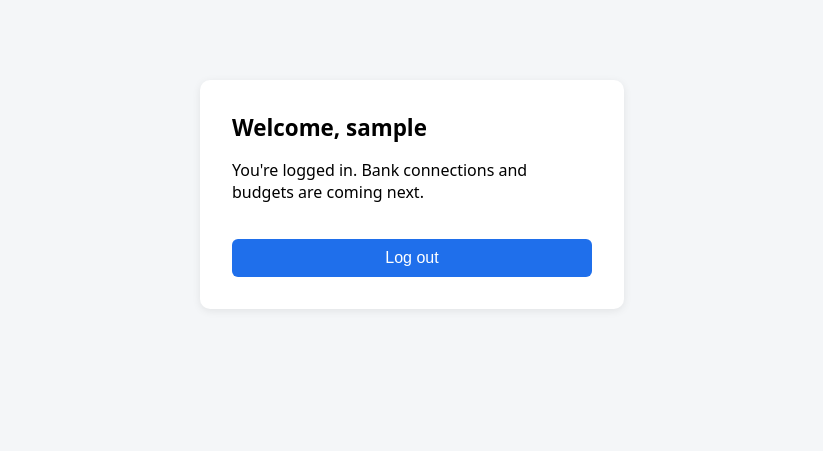
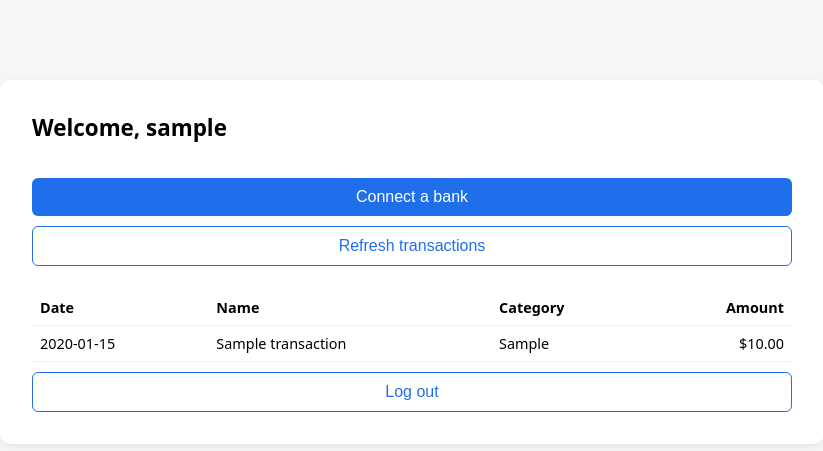
Before and after one commit to BrianLi200777/secure-budget-app, a Flask app: page / in a window 1280 px wide. Shown: the top 451 px of the page, without its empty margins (228-1051 px from the left). Run offline with Flask 3, Linux system fonts and the light colour scheme; the visitor is signed in with stand-in values (Sample User, id 1); tables that the repository leaves empty hold one stand-in row (values such as "Sample post"); parts of the project's set-up code (start-up, migrations or seed data) failed here and were passed over; some libraries are stand-ins or nearby versions.

Commit message:
Add Plaid Link, encrypted access token storage, and transaction sync
Co-Authored-By: Claude Opus 5.5 <noreply@anthropic.com>

```diff
--- a/app.py
+++ b/app.py
@@ -1,11 +1,22 @@
 import os
 import sqlite3
+import time
 from functools import wraps
 
+import plaid
+import urllib3
 from argon2 import PasswordHasher
 from argon2.exceptions import VerifyMismatchError
+from cryptography.fernet import Fernet
 from dotenv import load_dotenv
-from flask import Flask, flash, g, redirect, render_template, request, session, url_for
+from flask import Flask, flash, g, jsonify, redirect, render_template, request, session, url_for
+from plaid.api import plaid_api
+from plaid.model.country_code import CountryCode
+from plaid.model.item_public_token_exchange_request import ItemPublicTokenExchangeRequest
+from plaid.model.link_token_create_request import LinkTokenCreateRequest
+from plaid.model.link_token_create_request_user import LinkTokenCreateRequestUser
+from plaid.model.products import Products
+from plaid.model.transactions_sync_request import TransactionsSyncRequest
 
 load_dotenv()
 
@@ -17,6 +28,22 @@ app.config["SESSION_COOKIE_SAMESITE"] = "Lax"
 
 DATABASE = "budget.db"
 password_hasher = PasswordHasher()
+# Encrypts Plaid access tokens at rest. A stolen database is useless without this key.
+fernet = Fernet(os.environ["FERNET_KEY"])
+
+plaid_client = plaid_api.PlaidApi(
+    plaid.ApiClient(
+        plaid.Configuration(
+            host=plaid.Environment.Sandbox,
+            api_key={
+                "clientId": os.environ["PLAID_CLIENT_ID"],
+                "secret": os.environ["PLAID_SECRET"],
+            },
+        )
+    )
+)
+# Plaid rejected the request, or we couldn't reach Plaid at all.
+PLAID_ERRORS = (plaid.ApiException, urllib3.exceptions.HTTPError)
 
 
 def get_db():
@@ -42,6 +69,26 @@ def init_db():
                 password_hash TEXT NOT NULL
             )"""
         )
+        db.execute(
+            """CREATE TABLE IF NOT EXISTS items (
+                id INTEGER PRIMARY KEY AUTOINCREMENT,
+                user_id INTEGER NOT NULL REFERENCES users(id),
+                plaid_item_id TEXT NOT NULL,
+                access_token_encrypted BLOB NOT NULL,
+                cursor TEXT
+            )"""
+        )
+        db.execute(
+            """CREATE TABLE IF NOT EXISTS transactions (
+                id TEXT PRIMARY KEY,
+                user_id INTEGER NOT NULL REFERENCES users(id),
+                item_id INTEGER NOT NULL REFERENCES items(id),
+                date TEXT NOT NULL,
+                name TEXT NOT NULL,
+                amount REAL NOT NULL,
+                category TEXT
+            )"""
+        )
 
 
 def login_required(view):
@@ -57,10 +104,130 @@ def login_required(view):
 @app.route("/")
 @login_required
 def home():
-    user = get_db().execute(
+    db = get_db()
+    user = db.execute(
         "SELECT username FROM users WHERE id = ?", (session["user_id"],)
     ).fetchone()
-    return render_template("home.html", username=user["username"])
+    transactions = db.execute(
+        "SELECT date, name, amount, category FROM transactions WHERE user_id = ? "
+        "ORDER BY date DESC",
+        (session["user_id"],),
+    ).fetchall()
+    return render_template(
+        "home.html", username=user["username"], transactions=transactions
+    )
+
+
+@app.route("/plaid/link_token", methods=["POST"])
+@login_required
+def create_link_token():
+    request_body = LinkTokenCreateRequest(
+        user=LinkTokenCreateRequestUser(client_user_id=str(session["user_id"])),
+        client_name="Secure Budget",
+        products=[Products("transactions")],
+        country_codes=[CountryCode("US")],
+        language="en",
+    )
+    try:
+        response = plaid_client.link_token_create(request_body)
+    except PLAID_ERRORS:
+        app.logger.exception("Plaid link_token_create failed")
+        return jsonify(error="Could not start bank connection."), 502
+    return jsonify(link_token=response["link_token"])
+
+
+@app.route("/plaid/exchange", methods=["POST"])
+@login_required
+def exchange_public_token():
+    public_token = (request.get_json(silent=True) or {}).get("public_token")
+    if not public_token:
+        return jsonify(error="Missing public token."), 400
+    try:
+        response = plaid_client.item_public_token_exchange(
+            ItemPublicTokenExchangeRequest(public_token=public_token)
+        )
+    except PLAID_ERRORS:
+        app.logger.exception("Plaid token exchange failed")
+        return jsonify(error="Could not connect bank."), 502
+
+    # The access token is encrypted before it ever touches the database.
+    encrypted = fernet.encrypt(response["access_token"].encode())
+    db = get_db()
+    db.execute(
+        "INSERT INTO items (user_id, plaid_item_id, access_token_encrypted) "
+        "VALUES (?, ?, ?)",
+        (session["user_id"], response["item_id"], encrypted),
+    )
+    db.commit()
+    try:
+        sync_transactions(session["user_id"])
+    except PLAID_ERRORS:
+        # The bank is connected; "Refresh transactions" can try again later.
+        app.logger.exception("Initial Plaid transactions sync failed")
+    return jsonify(ok=True)
+
+
+@app.route("/plaid/sync", methods=["POST"])
+@login_required
+def refresh_transactions():
+    try:
+        sync_transactions(session["user_id"])
+    except PLAID_ERRORS:
+        app.logger.exception("Plaid transactions sync failed")
+        flash("Could not refresh transactions. Try again later.")
+    return redirect(url_for("home"))
+
+
+def sync_transactions(user_id):
+    db = get_db()
+    items = db.execute(
+        "SELECT id, access_token_encrypted, cursor FROM items WHERE user_id = ?",
+        (user_id,),
+    ).fetchall()
+    for item in items:
+        access_token = fernet.decrypt(item["access_token_encrypted"]).decode()
+        cursor = item["cursor"]
+        for attempt in range(10):
+            request_args = {"access_token": access_token}
+            if cursor:
+                request_args["cursor"] = cursor
+            response = plaid_client.transactions_sync(
+                TransactionsSyncRequest(**request_args)
+            )
+
+            for t in response["added"] + response["modified"]:
+                category = t.get("personal_finance_category")
+                db.execute(
+                    "INSERT OR REPLACE INTO transactions "
+                    "(id, user_id, item_id, date, name, amount, category) "
+                    "VALUES (?, ?, ?, ?, ?, ?, ?)",
+                    (
+                        t["transaction_id"],
+                        user_id,
+                        item["id"],
+                        str(t["date"]),
+                        t["name"],
+                        t["amount"],
+                        category["primary"] if category else None,
+                    ),
+                )
+            for t in response["removed"]:
+                db.execute(
+                    "DELETE FROM transactions WHERE id = ? AND user_id = ?",
+                    (t["transaction_id"], user_id),
+                )
+
+            cursor = response["next_cursor"]
+            if response["has_more"]:
+                continue
+            # A brand-new bank connection can take a few seconds before Plaid has data.
+            if not cursor:
+                time.sleep(2)
+                continue
+            break
+
+        db.execute("UPDATE items SET cursor = ? WHERE id = ?", (cursor, item["id"]))
+        db.commit()
 
 
 @app.route("/register", methods=["GET", "POST"])
--- a/requirements.txt
+++ b/requirements.txt
@@ -2,3 +2,4 @@ flask==3.1.3
 plaid-python==46.0.0
 python-dotenv==1.2.4
 argon2-cffi==25.1.0
+cryptography==50.0.2
--- a/templates/base.html
+++ b/templates/base.html
@@ -17,6 +17,11 @@
     .flash { background: #fff4e5; border: 1px solid #f0c36d; padding: 8px 12px;
              border-radius: 6px; margin-bottom: 12px; font-size: .9rem; }
     p.switch { text-align: center; font-size: .9rem; }
+    main:has(table) { max-width: 760px; }
+    button.secondary { background: #fff; color: #1f6feb; border: 1px solid #1f6feb; margin-top: 10px; }
+    table { width: 100%; border-collapse: collapse; margin-top: 24px; font-size: .9rem; }
+    th, td { text-align: left; padding: 8px; border-bottom: 1px solid #eee; }
+    .num { text-align: right; }
   </style>
 </head>
 <body>
--- a/templates/home.html
+++ b/templates/home.html
@@ -1,8 +1,53 @@
 {% extends "base.html" %}
 {% block content %}
   <h1>Welcome, {{ username }}</h1>
-  <p>You're logged in. Bank connections and budgets are coming next.</p>
+
+  <button id="connect-bank" type="button">Connect a bank</button>
+  <form method="post" action="{{ url_for('refresh_transactions') }}">
+    <button type="submit" class="secondary">Refresh transactions</button>
+  </form>
+
+  {% if transactions %}
+    <table>
+      <thead><tr><th>Date</th><th>Name</th><th>Category</th><th class="num">Amount</th></tr></thead>
+      <tbody>
+        {% for t in transactions %}
+          <tr>
+            <td>{{ t.date }}</td>
+            <td>{{ t.name }}</td>
+            <td>{{ (t.category or "Other").replace("_", " ").title() }}</td>
+            <td class="num">${{ "%.2f"|format(t.amount) }}</td>
+          </tr>
+        {% endfor %}
+      </tbody>
+    </table>
+  {% else %}
+    <p>No transactions yet. Connect a bank to get started.</p>
+  {% endif %}
+
   <form method="post" action="{{ url_for('logout') }}">
-    <button type="submit">Log out</button>
+    <button type="submit" class="secondary">Log out</button>
   </form>
+
+  <script src="https://cdn.plaid.com/link/v2/stable/link-initialize.js"></script>
+  <script>
+    document.getElementById("connect-bank").addEventListener("click", async () => {
+      const res = await fetch("{{ url_for('create_link_token') }}", { method: "POST" });
+      const data = await res.json();
+      if (!res.ok) { alert(data.error); return; }
+
+      Plaid.create({
+        token: data.link_token,
+        onSuccess: async (public_token) => {
+          const exchange = await fetch("{{ url_for('exchange_public_token') }}", {
+            method: "POST",
+            headers: { "Content-Type": "application/json" },
+            body: JSON.stringify({ public_token }),
+          });
+          if (!exchange.ok) { alert((await exchange.json()).error); return; }
+          window.location.reload();
+        },
+      }).open();
+    });
+  </script>
 {% endblock %}
```
Also changed, not shown: 1 other file.
